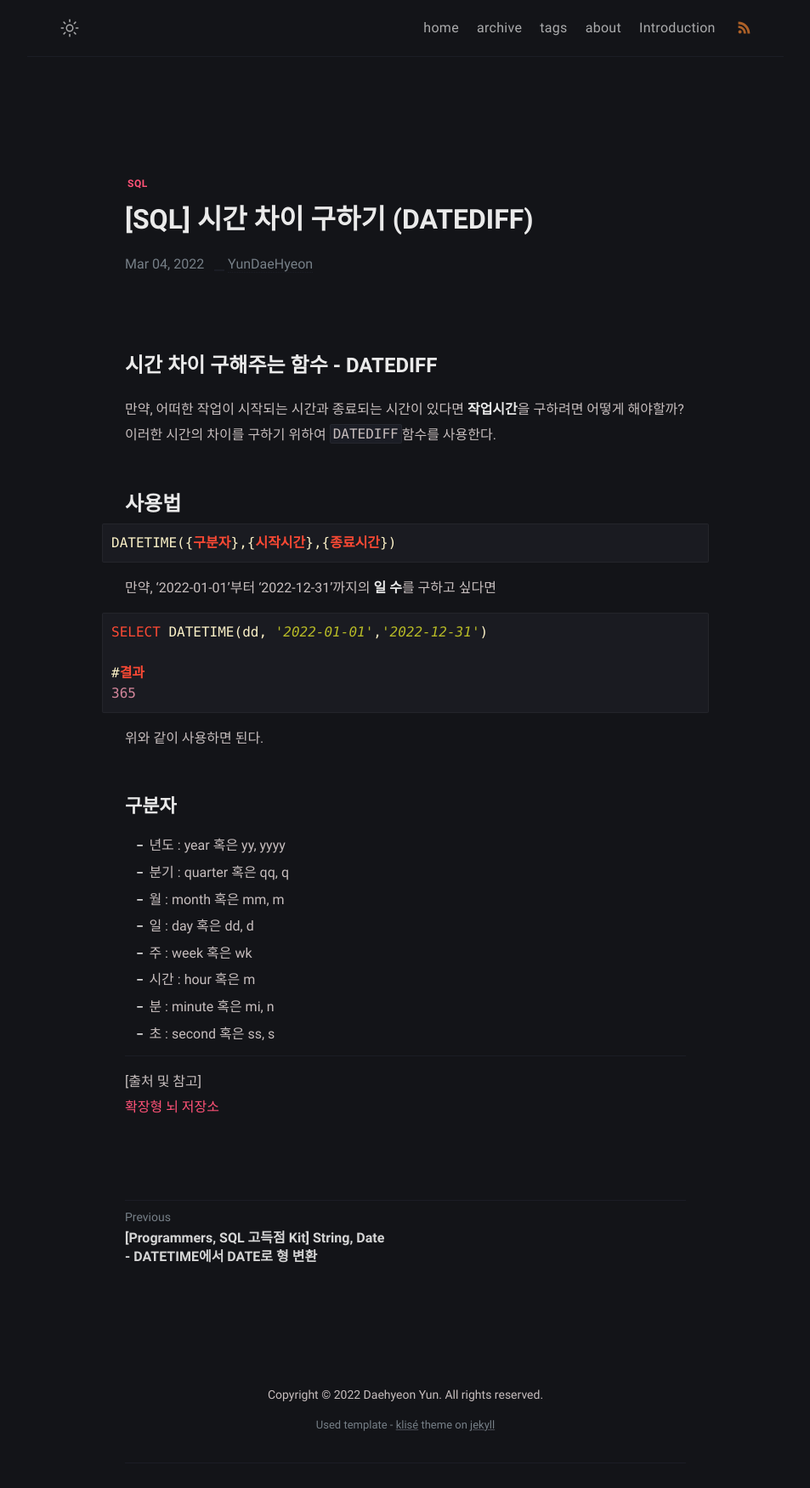
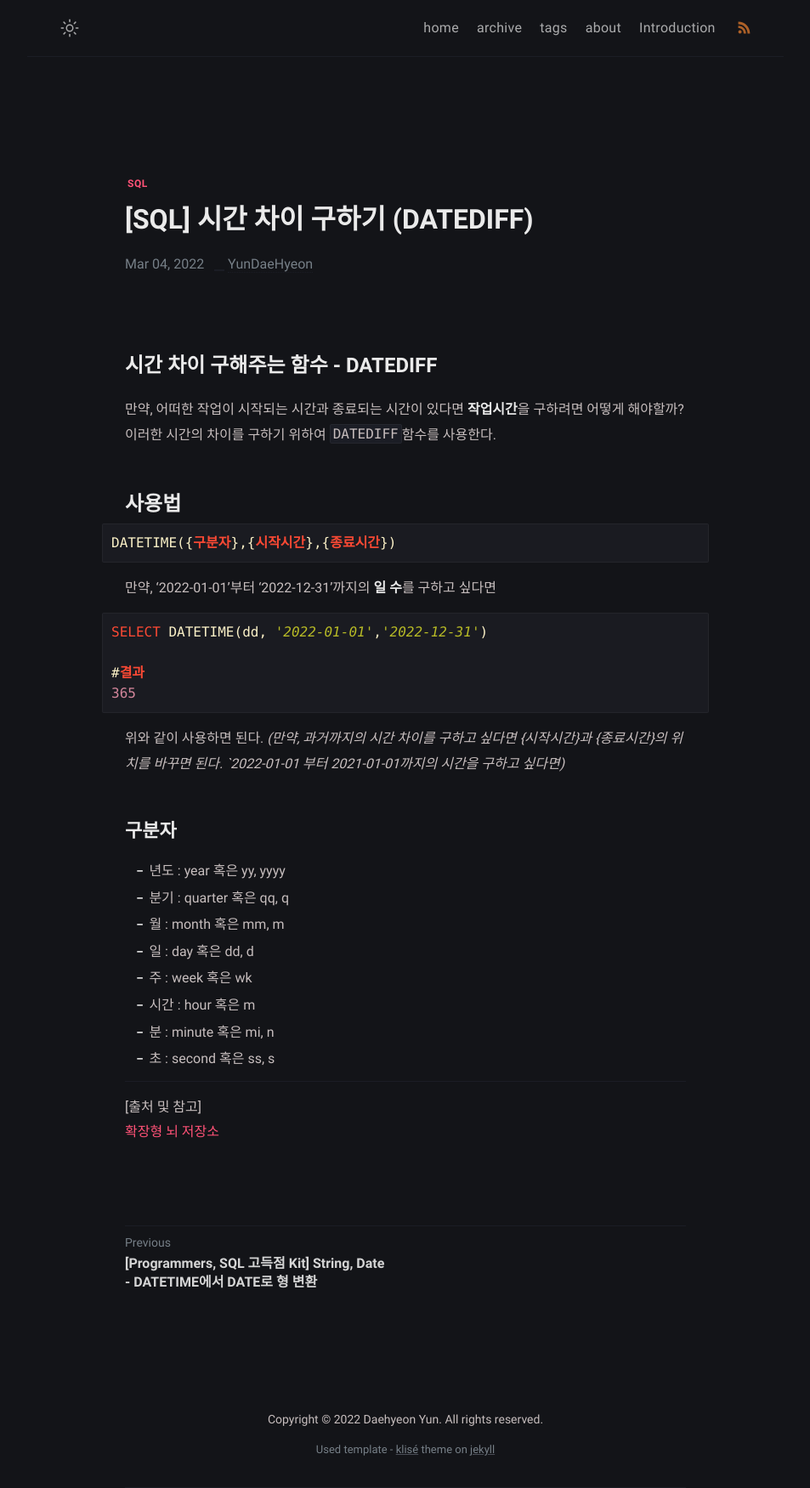
Before and after one commit to YunDaeHyeon/YunDaeHyeon.github.io, a Jekyll site: the page built from _posts/SQL/2022-03-04-sql-post9.md, in a window 1280 px wide. Shown: the whole page at 85% size, without its empty margins (163-1116 px from the left). Built offline with Jekyll 4.4.1, drawn with Linux system fonts in a browser that asks for light colours; comment, search, counter and statistics services are not loaded; before the commit the page ends 1722 px from its top, so only the background shows below that.

Commit message:
window-22.03.04 sql port9 update

````diff
--- a/_posts/SQL/2022-03-04-sql-post9.md
+++ b/_posts/SQL/2022-03-04-sql-post9.md
@@ -20,6 +20,7 @@ SELECT DATETIME(dd, '2022-01-01','2022-12-31')
 365
 ```
 위와 같이 사용하면 된다.
+*(만약, 과거까지의 시간 차이를 구하고 싶다면 {시작시간}과 {종료시간}의 위치를 바꾸면 된다. `2022-01-01 부터 2021-01-01까지의 시간을 구하고 싶다면)*
 
 ## 구분자
 - 년도 : year 혹은 yy, yyyy
````
